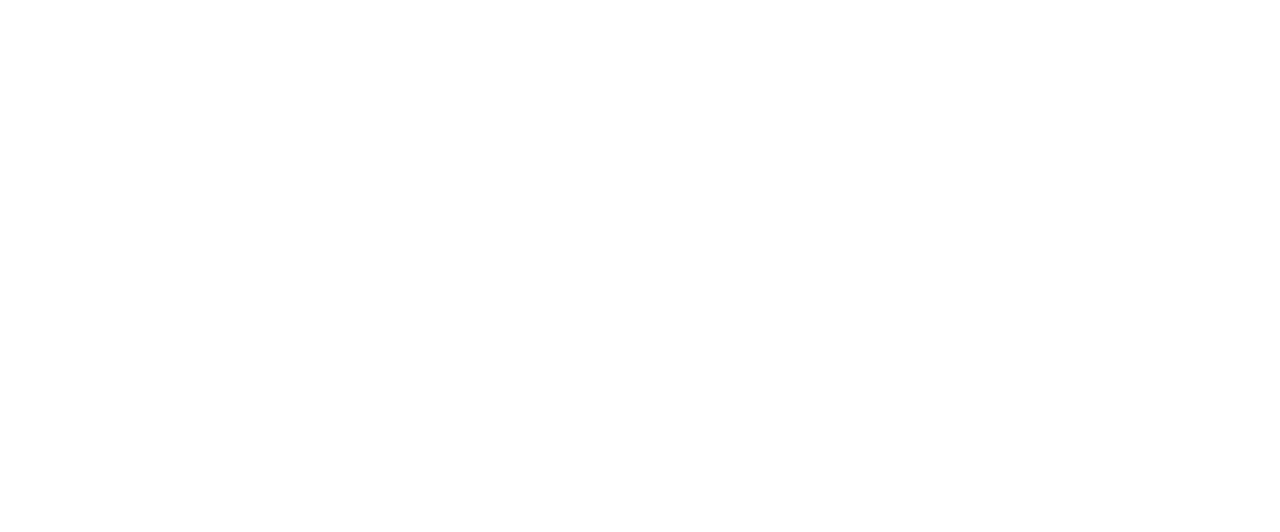
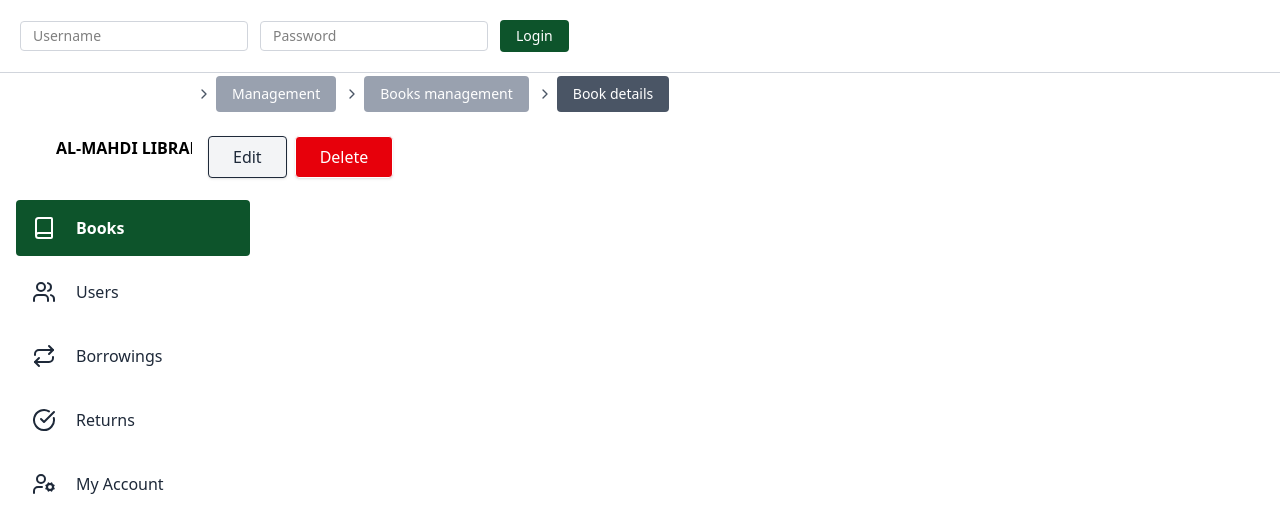
Before and after one commit to hamidaebadi/almahdi-library, a React (Vite) app in the folder frontend/: page /management/books_management/book_details in a window 1280 px wide. Before the commit this address had no page. Shown: the top 532 px of the page. Built offline with nearby package versions, Linux system fonts and the light colour scheme.

Commit message:
Action bar detailed page

```diff
--- a/frontend/package.json
+++ b/frontend/package.json
@@ -11,9 +11,11 @@
   },
   "dependencies": {
     "@tailwindcss/vite": "^4.1.11",
+    "clsx": "^2.1.1",
     "lucide-react": "^0.525.0",
     "react": "^19.1.0",
     "react-dom": "^19.1.0",
+    "react-hook-form": "^7.60.0",
     "react-router-dom": "^7.6.3",
     "react-select": "^5.10.1",
     "tailwindcss": "^4.1.11"
--- a/frontend/src/App.jsx
+++ b/frontend/src/App.jsx
@@ -1,6 +1,8 @@
 import { Routes, Route } from 'react-router-dom'
 import Home from './views/Home'
 import Management from './views/Management'
+import BookDetails from './views/BookDetails'
+import AllBooks from './views/AllBooks'
 import BookManagement from './views/BookManagement'
 
 const App = () => {
@@ -8,7 +10,10 @@
     <div>
       <Routes>
         <Route path='/management' element={<Management />}>
-          <Route path='books_management' element={<BookManagement />}/>
+          <Route path='books_management' element={<BookManagement />}>
+            <Route index element={<AllBooks />} />
+            <Route path='book_details' element={<BookDetails />} />
+          </Route>
         </Route >
         <Route path='/' element={<Home />} />
       </Routes>
--- /dev/null
+++ b/frontend/src/components/ui/Button.jsx
@@ -0,0 +1,45 @@
+import clsx from 'clsx'
+
+const Button = ({
+    children,
+    type = 'button',
+    variant,
+    size,
+    onClick,
+    disabled = false,
+    className = ''
+}) => {
+
+    const variantStyle = {
+        primary: 'bg-blue-600 text-white hover:bg-blue-700',
+        secondary: 'bg-gray-100 text-gray-800 hover:bg-gray-200',
+        danger: 'bg-red-600 text-white hover:bg-red-700',
+        warning: 'bg-yellow-500 text-white hover:bg-yellow-600',
+        ghost: 'bg-transparent text-gray-700 hover:bg-gray-900',
+    }
+
+    const sizeStyles = {
+        sm: 'px-4 py-1.5 text-sm',
+        md: 'px-6 py-2 text-base',
+        lg: 'px-8 py-3.5 text-lg',
+    }
+
+    const baseStyles =
+        'inline-flex items-center gap-2 border-1 font-medium rounded shadow-sm transition-all duration-150 ease-in-out focus:outline-none hover:shadow-md active:scale-[0.98]';
+
+    const combined = clsx(
+        baseStyles,
+        variantStyle[variant],
+        sizeStyles[size],
+        disabled && 'opacity-50 cursor-not-allowed',
+        className
+    )
+
+    return (
+        <button type={type} disabled={disabled} onClick={onClick} className={combined}>
+            {children}
+        </button>
+    )
+}
+
+export default Button
--- /dev/null
+++ b/frontend/src/views/AllBooks.jsx
@@ -0,0 +1,59 @@
+import ActionBar from "../components/ActionBar"
+import Breadcrumbs from "../components/Breadcrumbs"
+import BookList from "../components/BookList"
+import { Link, Outlet } from "react-router-dom"
+import SingleSelect from "../components/SingleSelect"
+
+import { languages, categories } from "../data/selectConstants"
+import { singleSelectBookManagement } from "../customStyles"
+const AllBooks = () => {
+    return (
+        <>
+            <div className="fixed bg-white w-full">
+                <Breadcrumbs />
+
+                <ActionBar>
+                    <Link to="add_book/"
+                        className="py-2 px-4 bg-emerald-700 text-white rounded font-bold
+                     hover:bg-emerald-900 hover:text-white transition shadow-emerald-950 shadow-s">
+                        Add Book
+                    </Link>
+
+                    <SingleSelect
+                        name={'language'}
+                        options={languages}
+                        styles={singleSelectBookManagement}
+                        placeholder="Language"
+                    />
+
+                    <SingleSelect
+                        name={'category'}
+                        options={categories}
+                        styles={singleSelectBookManagement}
+                        placeholder="Category"
+                    />
+
+
+
+
+                    <div className="flex gap-1 min-w-lg">
+                        <input placeholder="search for book..."
+                            className="rounded py-2 px-4 border-1 border-gray-300 w-[80%] focus:outline-1 focus:outline-green-500" />
+                        <button className="bg-gray-300 border-1 border-gray-700 py-2 px-4 rounded
+                    hover:bg-green-800 hover:text-white transition">Search</button>
+                    </div>
+
+                </ActionBar>
+            </div>
+
+
+            {/* Book List View */}
+            <div className="mt-35 py-2 px-4">
+                <BookList />
+            </div>
+
+        </>
+    )
+}
+
+export default AllBooks
--- /dev/null
+++ b/frontend/src/views/BookDetails.jsx
@@ -0,0 +1,26 @@
+import Breadcrumbs from "../components/Breadcrumbs"
+import ActionBar from "../components/ActionBar"
+import Button from "../components/ui/Button"
+
+const BookDetails = ({book}) => {
+    return(
+        <div>
+           <div className="fixed bg-white w-full">
+                <Breadcrumbs />
+
+                <ActionBar>
+                    <Button variant='secondary' size='md'>
+                        Edit
+                    </Button>
+
+                    <Button variant='danger' size='md'>
+                        Delete
+                    </Button>
+                </ActionBar>
+            </div>
+
+        </div>
+    )
+}
+
+export default BookDetails
--- a/frontend/src/views/BookManagement.jsx
+++ b/frontend/src/views/BookManagement.jsx
@@ -1,60 +1,11 @@
-import ActionBar from "../components/ActionBar"
-import Breadcrumbs from "../components/Breadcrumbs"
-import BookList from "../components/BookList"
-import { Link } from "react-router-dom"
-import SingleSelect from "../components/SingleSelect"
 
-import { languages, categories } from "../data/selectConstants"
-import { singleSelectBookManagement } from "../customStyles"
-
+import { Outlet } from "react-router-dom"
 
 const BookManagement = () => {
 
     return (
         <div className="flex flex-col">
-            <div className="fixed bg-white w-full">
-                <Breadcrumbs />
-
-                <ActionBar>
-                    <Link to="add_book/"
-                        className="py-2 px-4 bg-emerald-700 text-white rounded font-bold
-                     hover:bg-emerald-900 hover:text-white transition shadow-emerald-950 shadow-s">
-                        Add Book
-                    </Link>
-
-                    <SingleSelect
-                        name={'language'}
-                        options={languages}
-                        styles={singleSelectBookManagement}
-                        placeholder="Language"
-                    />
-
-                    <SingleSelect
-                        name={'category'}
-                        options={categories}
-                        styles={singleSelectBookManagement}
-                        placeholder="Category"
-                    />
-
-
-
-
-                    <div className="flex gap-1 min-w-lg">
-                        <input placeholder="search for book..."
-                            className="rounded py-2 px-4 border-1 border-gray-300 w-[80%] focus:outline-1 focus:outline-green-500" />
-                        <button className="bg-gray-300 border-1 border-gray-700 py-2 px-4 rounded
-                    hover:bg-green-800 hover:text-white transition">Search</button>
-                    </div>
-
-                </ActionBar>
-            </div>
-
-
-            {/* Book List View */}
-            <div className="mt-35 py-2 px-4">
-                <BookList />
-            </div>
-
+            <Outlet />
         </div>
     )
 }
--- a/frontend/src/views/Management.jsx
+++ b/frontend/src/views/Management.jsx
@@ -41,7 +41,7 @@
         <Navbar />
         <Sidebar menuObj={menuObj} title={title}/>
         <div className="flex">
-            <div className="ml-[15%] w-[calc(100%-15%)]  bg-gray-50 mt-20">
+            <div className="ml-[15%] w-[calc(100%-15%)]  bg-gray-50 mt-19">
             {/* Navbar fixed at the top of the content area */}
             {/* Main content with margin-top to account for navbar height */}
             <div className="">
```
Also changed, not shown: 1 other file (tests, documents, lock files or other folders).
